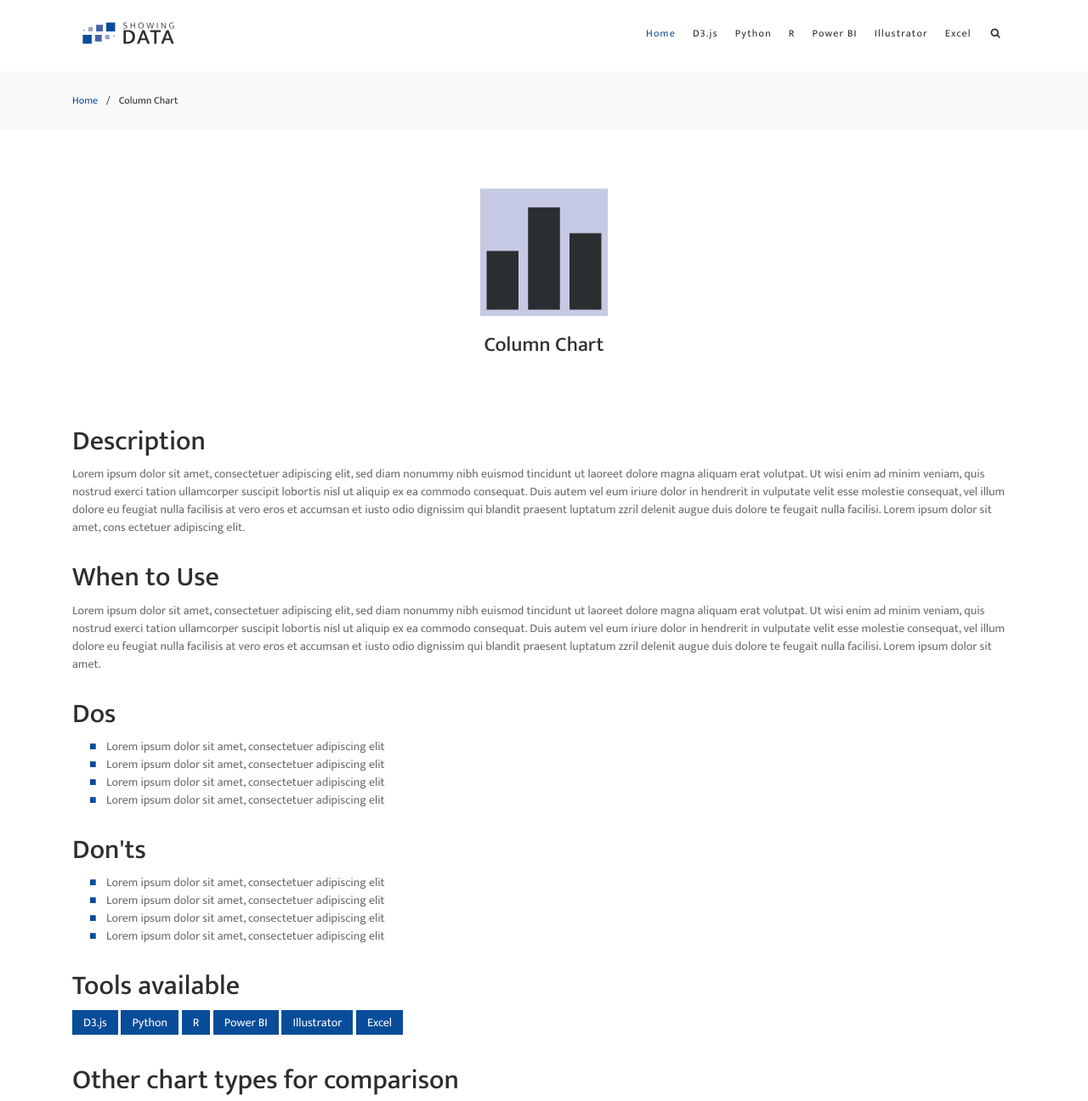
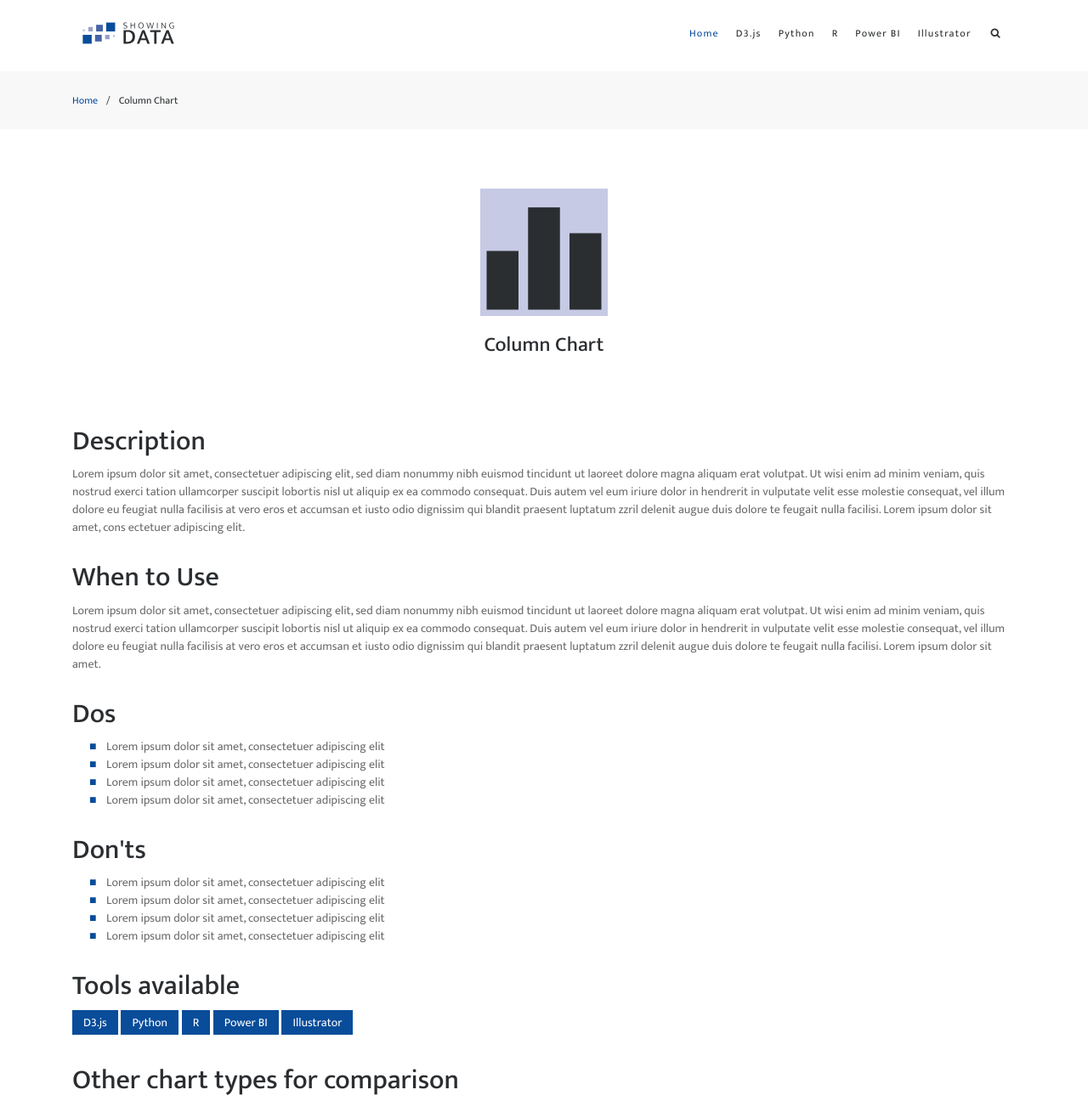
Before and after one commit to leichen88/showing-data, a plain HTML site: page inner-column-chart.html in a window 1280 px wide. Shown: the top 1296 px of the page at 85% size. Drawn offline with Linux system fonts and the light colour scheme.

Commit message:
change menu

```diff
--- a/inner-column-chart.html
+++ b/inner-column-chart.html
@@ -43,9 +43,6 @@
             </li>
             <li class="nav-item">
               <a class="nav-link" href="#">Illustrator</a>
-            </li>
-            <li class="nav-item">
-              <a class="nav-link" href="#">Excel</a>
             </li>
           </ul>
           <div class="searchbar">
@@ -122,7 +119,6 @@
         <a class="btn" href="#">R</a>
         <a class="btn" href="#">Power BI</a>
         <a class="btn" href="#">Illustrator</a>
-        <a class="btn" href="#">Excel</a>
       </div>
       <div class="chart-text">
         <h2>Other chart types for comparison</h2>
@@ -209,7 +205,6 @@
         <a href="#">R</a>
         <a href="#">Power BI</a>
         <a href="#">Illustrator</a>
-        <a href="#">Excel</a>
       </nav>
     </div>
 
```
